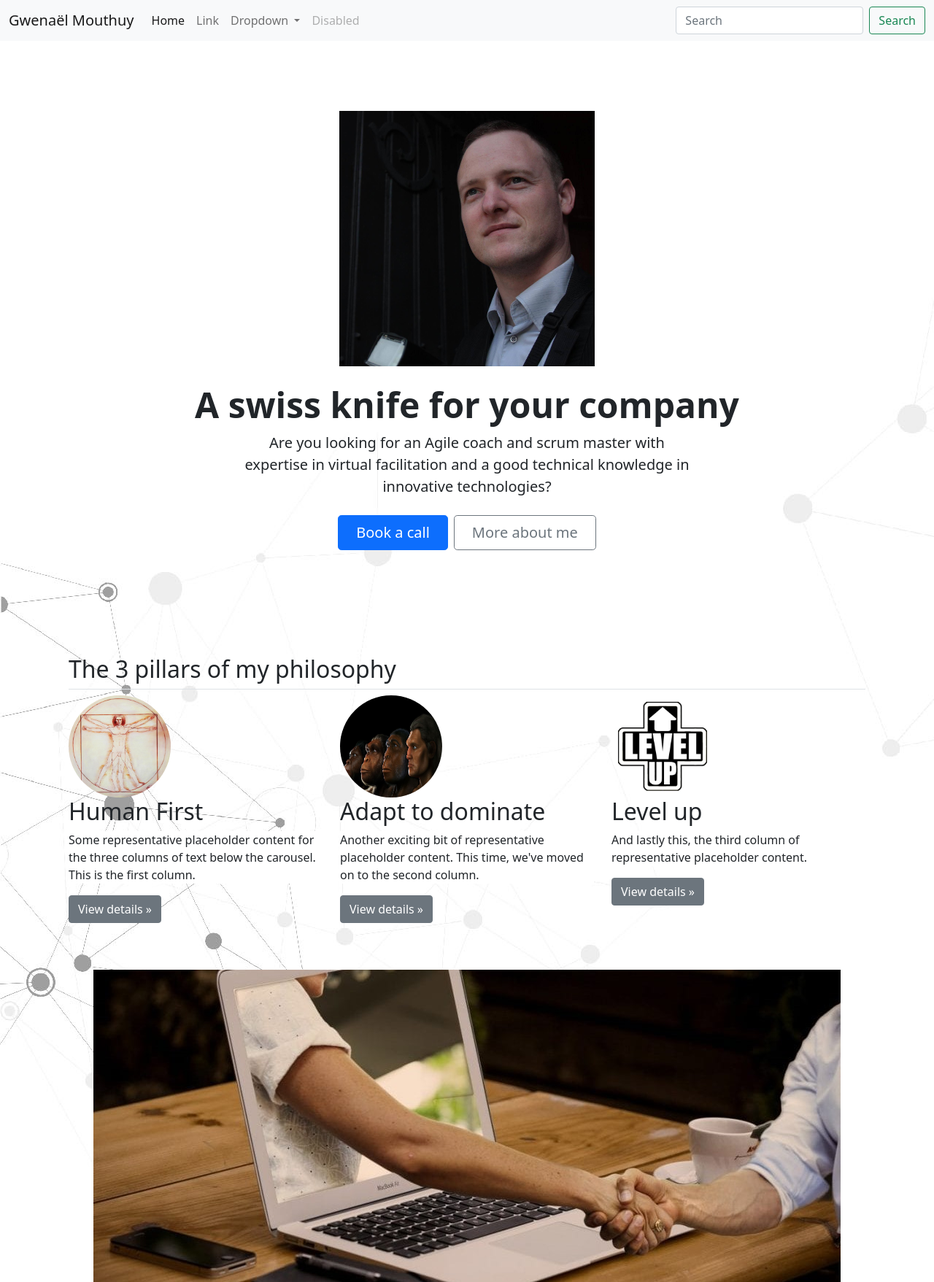
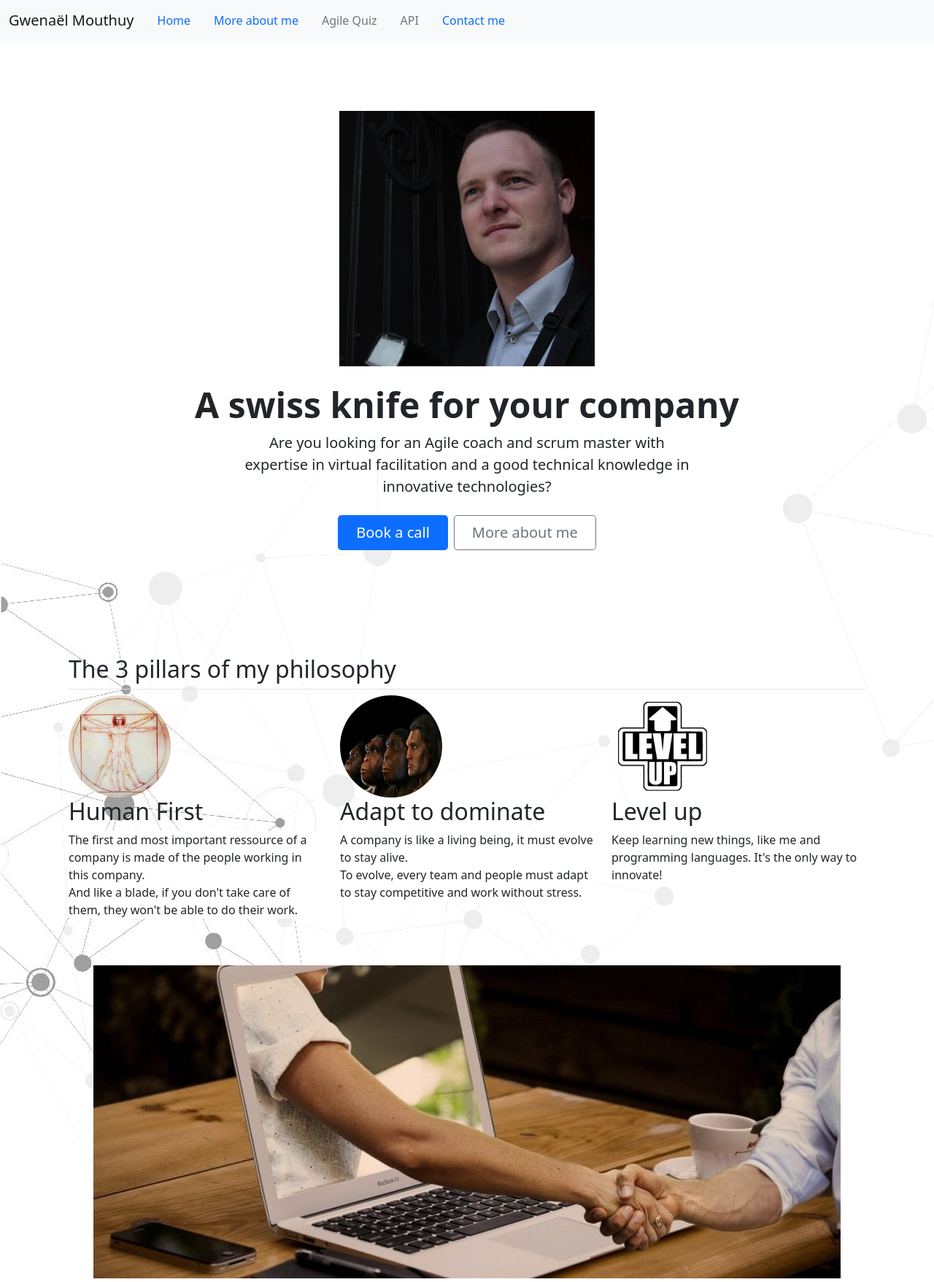
Before and after one commit to biogwen/my-django-website, a Django app: page / in a window 1280 px wide. Shown: the top 1757 px of the page at 73% size. Run offline with Django 3.2, Linux system fonts and the light colour scheme.

Commit message:
saturday 17:00

```diff
--- a/static/css/index.css
+++ /dev/null
@@ -1,6 +0,0 @@
-.card{
-
-}
-.card:hover{
-     background-color: black
-}
--- a/templates/base.html
+++ b/templates/base.html
@@ -4,7 +4,7 @@
 <head>
     <meta charset="UTF-8">
     <title>{% block title %}{% endblock %}</title>
-    <link href="{% static 'css/index.css' %}">
+
     <link href="https://cdn.jsdelivr.net/npm/bootstrap@5.0.1/dist/css/bootstrap.min.css" rel="stylesheet" integrity="sha384-+0n0xVW2eSR5OomGNYDnhzAbDsOXxcvSN1TPprVMTNDbiYZCxYbOOl7+AMvyTG2x" crossorigin="anonymous">
     <script src="https://cdn.jsdelivr.net/npm/bootstrap@5.0.1/dist/js/bootstrap.bundle.min.js" integrity="sha384-gtEjrD/SeCtmISkJkNUaaKMoLD0//ElJ19smozuHV6z3Iehds+3Ulb9Bn9Plx0x4" crossorigin="anonymous"></script>
     {% block style %}
@@ -15,43 +15,37 @@
 <body background="{% static 'images/Light.jpg' %}">
 
 <nav class="navbar navbar-expand-lg navbar-light bg-light">
-  <div class="container-fluid">
+
+    <div class="container-fluid">
     <a class="navbar-brand" href="#">Gwenaël Mouthuy</a>
     <button class="navbar-toggler" type="button" data-bs-toggle="collapse" data-bs-target="#navbarSupportedContent" aria-controls="navbarSupportedContent" aria-expanded="false" aria-label="Toggle navigation">
       <span class="navbar-toggler-icon"></span>
     </button>
+
     <div class="collapse navbar-collapse" id="navbarSupportedContent">
-      <ul class="navbar-nav me-auto mb-2 mb-lg-0">
-        <li class="nav-item">
-          <a class="nav-link active" aria-current="page" href="#">Home</a>
-        </li>
-        <li class="nav-item">
-          <a class="nav-link" href="#">Link</a>
-        </li>
-        <li class="nav-item dropdown">
-          <a class="nav-link dropdown-toggle" href="#" id="navbarDropdown" role="button" data-bs-toggle="dropdown" aria-expanded="false">
-            Dropdown
-          </a>
-          <ul class="dropdown-menu" aria-labelledby="navbarDropdown">
-            <li><a class="dropdown-item" href="#">Action</a></li>
-            <li><a class="dropdown-item" href="#">Another action</a></li>
-            <li><hr class="dropdown-divider"></li>
-            <li><a class="dropdown-item" href="#">Something else here</a></li>
-          </ul>
-        </li>
-        <li class="nav-item">
-          <a class="nav-link disabled" href="#" tabindex="-1" aria-disabled="true">Disabled</a>
-        </li>
+      <ul class="nav nav-pills">
+        <li class="nav-item"><a href="#" class="nav-link " aria-current="page">Home</a></li>
+        <li class="nav-item"><a href="/cv" class="nav-link ">More about me</a></li>
+        <li class="nav-item "><a href="#" class="nav-link disabled">Agile Quiz</a></li>
+        <li class="nav-item "><a href="#" class="nav-link disabled">API</a></li>
+          <li class="nav-item"><a href="/contact" class="nav-link ">Contact me</a></li>
       </ul>
-      <form class="d-flex">
+        <!--
+      <form class="d-flex" >
         <input class="form-control me-2" type="search" placeholder="Search" aria-label="Search">
         <button class="btn btn-outline-success" type="submit">Search</button>
       </form>
+      -->
     </div>
   </div>
 </nav>
 {% block content %}
 
 {% endblock %}
+<footer class="footer mt-auto py-3 bg-light">
+  <div class="container" align="center">
+      <p><a href="/contact">contact</a></p>
+  </div>
+</footer>
 </body>
 </html>
--- a/templates/cv.html
+++ b/templates/cv.html
@@ -16,7 +16,7 @@ Qui suis-je?
       </p>
         <div><h3>Download CV</h3></div>
         <div class="d-grid gap-2 d-sm-flex justify-content-sm-center">
-            <a href="/"><button type="button" class="btn btn-primary btn-lg px-4 gap-3">Ms Word format</button></a>
+            <a href="{% static 'divers/CV_gwenael_mouthuy.docx' %}"><button type="button" class="btn btn-primary btn-lg px-4 gap-3">Ms Word format</button></a>
         <button type="button" class="btn btn-outline-secondary btn-lg px-4 disabled">API</button>
       </div>
     </div>
--- a/templates/welcome.html
+++ b/templates/welcome.html
@@ -19,8 +19,8 @@ Welcome
           Are you looking for an Agile coach and scrum master with expertise in virtual facilitation and a good technical knowledge in innovative technologies?
       </p>
       <div class="d-grid gap-2 d-sm-flex justify-content-sm-center">
-        <button type="button" class="btn btn-primary btn-lg px-4 gap-3">Book a call</button>
-        <button type="button" class="btn btn-outline-secondary btn-lg px-4">More about me</button>
+          <a href="https://calendly.com/gwen-mycoachingcompany/quick-meeting"><button type="button" class="btn btn-primary btn-lg px-4 gap-3">Book a call</button></a>
+          <a href="/cv"><button type="button" class="btn btn-outline-secondary btn-lg px-4">More about me</button></a>
       </div>
     </div>
   </div>
@@ -31,20 +31,20 @@ Welcome
       <div class="col-lg-4">
         <img src="{% static 'images/homme.jpg' %}" class="bd-placeholder-img rounded-circle" width="140" height="140">
         <h2>Human First</h2>
-        <p class="bg-white">Some representative placeholder content for the three columns of text below the carousel. This is the first column.</p>
-        <p><a class="btn btn-secondary" href="#">View details &raquo;</a></p>
+        <p class="bg-white">The first and most important ressource of a company is made of the people working in this company. <br>And like a blade, if you don't take care of them, they won't be able to do their work.</p>
+
       </div><!-- /.col-lg-4 -->
       <div class="col-lg-4">
         <img src="{% static 'images/evolution.jpg' %}" class="bd-placeholder-img rounded-circle" width="140" height="140">
         <h2>Adapt to dominate</h2>
-        <p class="bg-white">Another exciting bit of representative placeholder content. This time, we've moved on to the second column.</p>
-        <p><a class="btn btn-secondary" href="#">View details &raquo;</a></p>
+        <p class="bg-white">A company is like a living being, it must evolve to stay alive. <br> To evolve, every team and people must adapt to stay competitive and work without stress.</p>
+
       </div><!-- /.col-lg-4 -->
       <div class="col-lg-4">
         <img src="{% static 'images/level.jpg' %}" class="bd-placeholder-img rounded-circle" width="140" height="140">
         <h2>Level up</h2>
-        <p class="bg-white">And lastly this, the third column of representative placeholder content.</p>
-        <p><a class="btn btn-secondary" href="#">View details &raquo;</a></p>
+        <p class="bg-white">Keep learning new things, like me and programming languages. It's the only way to innovate!</p>
+
       </div><!-- /.col-lg-4 -->
     </div><!-- /.row -->
 
@@ -67,19 +67,16 @@ Welcome
         </div>
         <h2>Agile coach</h2>
           <p> Human before process, it's generally where the coach acts. I will bring the right methodology to fit with your teams and your projects. Try the quizz to have a first idea!</p>
-            <a href="#" class="icon-link">
-          Try the Quizz!
-        </a>
+            <div align="center"><img src="{% static 'images/construction.png' %}" height=125 width=125>
+              <p>Quiz under construction</p></div>
       </div>
       <div class="feature col bg-white shadow">
         <div class="feature-icon bg-primary bg-gradient">
           <svg class="bi" width="1em" height="1em"><use xlink:href="#people-circle"/></svg>
         </div>
         <h2>Scrum master</h2>
-        <p>A scrum master is not an assistant of management or a super secretary: he is a shield, a master and an organiser at the same time</p>
-        <a href="#" class="icon-link">
-          Call to action
-        </a>
+        <p>A scrum master is not an assistant of management or a super secretary: he/she is a shield, a master and an organiser at the same time</p>
+
       </div>
       <div class="feature col bg-white shadow">
         <div class="feature-icon bg-primary bg-gradient">
@@ -87,9 +84,7 @@ Welcome
         </div>
         <h2>Product owner / manager</h2>
         <p>Understand the need of the user, the business value of a product and being the gateway between the stakeholders and the teams, that's how I work as a product owner.</p>
-        <a href="#" class="icon-link">
-          Call to action
-        </a>
+
       </div>
     </div>
     <div class="row g-4 py-5 row-cols-1 row-cols-lg-3">
@@ -99,9 +94,7 @@ Welcome
         </div>
         <h2>Project manager</h2>
           <p> Because a project manager is like a product owner and a scrum master merge together.</p>
-            <a href="#" class="icon-link">
-          Call to action
-        </a>
+
       </div>
       <div class="feature col bg-white shadow">
         <div class="feature-icon bg-primary bg-gradient">
@@ -109,9 +102,8 @@ Welcome
         </div>
         <h2>Data scientist</h2>
         <p> If you want an example, just have a look at the quizz feature that works with data from more than 200 projects and AI (k-nearest neighbors algorithm)</p>
-        <a href="#" class="icon-link">
-          Call to action
-        </a>
+          <div align="center"><img src="{% static 'images/construction.png' %}" height=125 width=125>
+              <p>Quiz under construction</p></div>
       </div>
       <div class="feature col bg-white shadow">
       <div class="feature col ">
@@ -120,9 +112,7 @@ Welcome
         </div>
         <h2>Python backend developer</h2>
         <p>This website and the different features it contains are just an example of what I can do.</p>
-        <a href="#" class="icon-link">
-          Call to action
-        </a>
+
       </div>
     </div>
     </div>
```
Also changed, not shown: static/images/construction.png (added), 1 other file.
